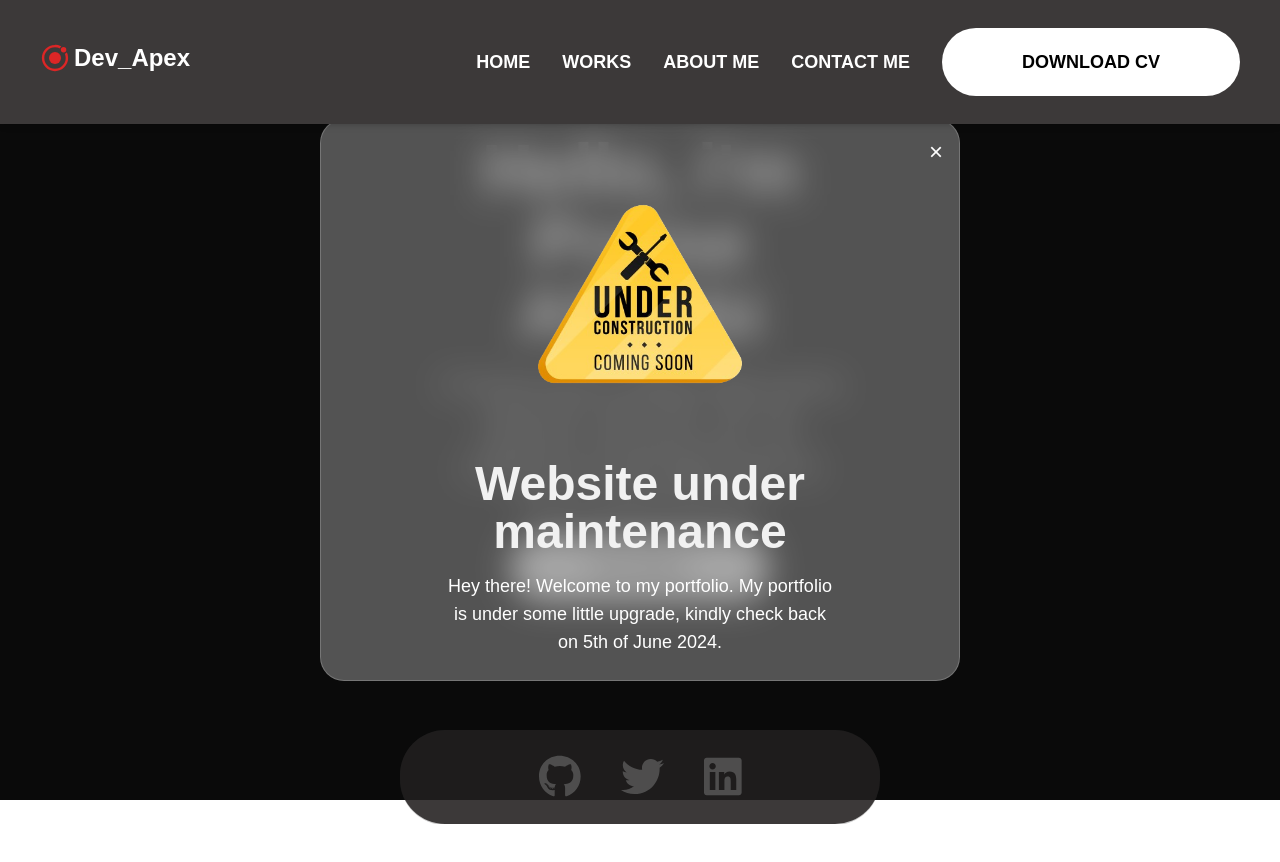
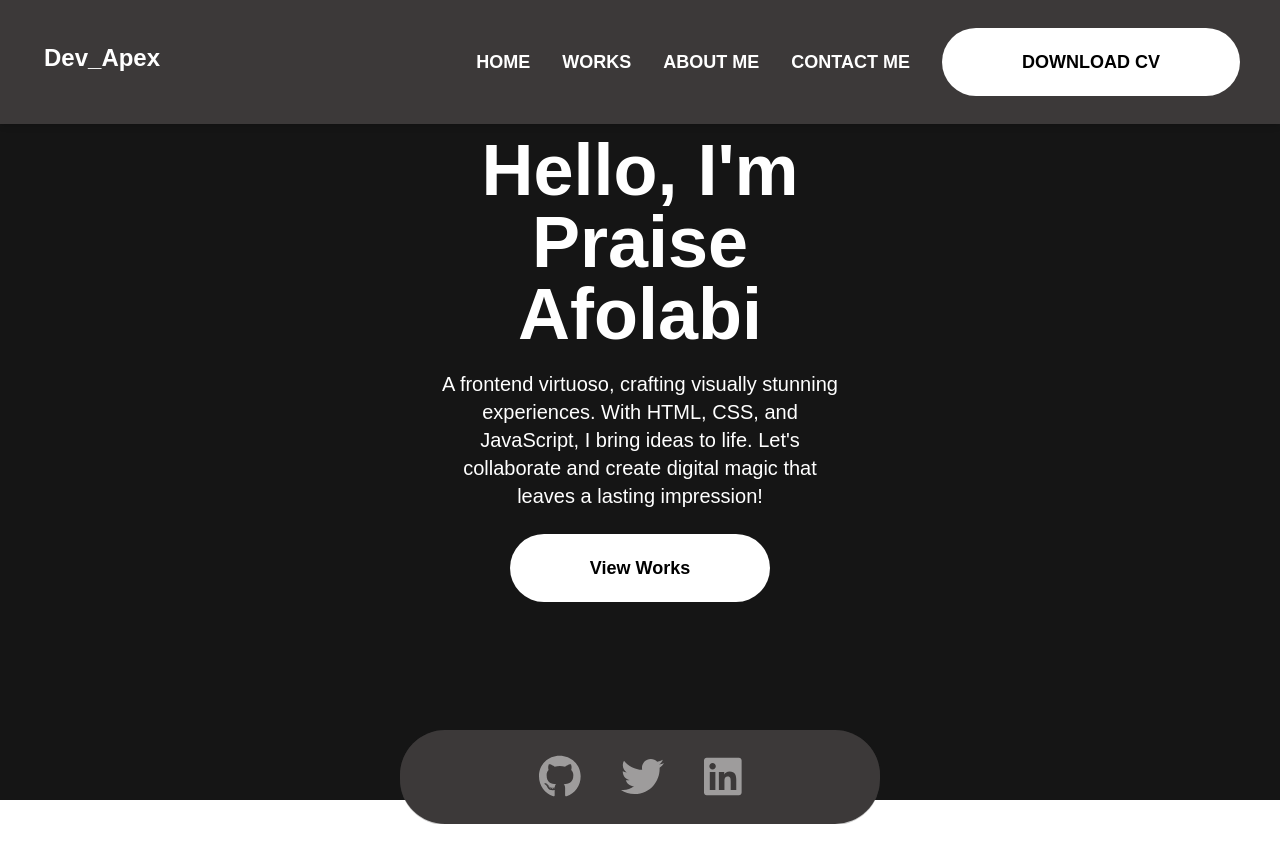
Before and after one commit to Apex10A/MY-PORTFOLIO, a React (Create React App) app: page / in a window 1280 px wide. Shown: the top 862 px of the page. Built offline with nearby package versions, Linux system fonts and the light colour scheme; a web font is replaced by a local one.

Commit message:
removed construction modal

```diff
--- a/src/App.js
+++ b/src/App.js
@@ -6,6 +6,7 @@ import Project from './Components/project/Project';
 import Skillz from './Components/Skills/Skillz';
 import About from './Components/Story/About';
 import Contact from './Components/Contacts/Contact';
+import Maintenance from './Components/Maintenance/Maintenance';
 import { Routes, Route } from "react-router-dom"
 
 function App() {
@@ -30,6 +31,7 @@ function App() {
        <Route path="/"
         element={<Home />}
       />
+      {/* <Route path='/main' element={<Maintenance />}/> */}
 
       <Route path="/project"
         element={<Project />}
--- a/src/Components/Home.js
+++ b/src/Components/Home.js
@@ -1,47 +1,39 @@
-import React from 'react'
-import Mypic from './my-pic.jpg'
+import React from 'react';
+import Mypic from './my-pic.jpg';
 import Navigation from './Navigation';
 import { FontAwesomeIcon } from '@fortawesome/react-fontawesome';
-import { faGithub } from '@fortawesome/free-brands-svg-icons';
-import { faTwitter } from '@fortawesome/free-brands-svg-icons';
-import { faLinkedin } from '@fortawesome/free-brands-svg-icons';
-import {  } from '@heroicons/react/solid';
-import Hello from './Hellos.gif'
-import Planet from './planet.gif'
-import {Link} from "react-router-dom"
+import { faGithub, faTwitter, faLinkedin } from '@fortawesome/free-brands-svg-icons';
+import Hello from './Hellos.gif';
+import Planet from './planet.gif';
+import { Link } from "react-router-dom";
 import Maintenance from './Maintenance/Maintenance';
 
 const Home = () => {
   return (
+    <div>
     <div className=''>
       <Navigation />
-      <Maintenance/>
       <div className='text-white px-10 lg:pt-[250px] flex justify-center xl:pb-10 items-center ' id='height'>
         <div className='block items-center justify-center ' id='home-texter'>
-            <div className='text-center block' >
-            <h1 className='lg:text-7xl text-6xl lg:w-1/3 sm:w-2/3 mx-auto transform sm:pt-0 leading-28 block font-bold'>Hello, i'm <span className='font-extrabold'> Praise Afolabi</span></h1>
-            <p className='lg:w-1/3 text-md lg:text-xl lg:leading-0 px-4 lg:px-0 leading-8 pt-5 mx-auto' id='para'>A frontend virtuoso, crafting visually stunning experiences. With HTML, CSS, and JavaScript, I bring ideas to life. Let's collaborate and create digital magic that leaves a lasting impression!</p>
+          <div className='text-center block'>
+            <h1 className='lg:text-7xl text-6xl lg:w-1/3 sm:w-2/3 mx-auto transform sm:pt-0 leading-28 block font-bold'>
+              Hello, I'm <span className='font-extrabold'>Praise Afolabi</span>
+            </h1>
+            <p className='lg:w-1/3 text-md lg:text-xl lg:leading-0 px-4 lg:px-0 leading-8 pt-5 mx-auto' id='para'>
+              A frontend virtuoso, crafting visually stunning experiences. With HTML, CSS, and JavaScript, I bring ideas to life. Let's collaborate and create digital magic that leaves a lasting impression!
+            </p>
           </div>
-            {/* <div className='absolute top-10'>
-              <img src={Hello} alt="" width='300px'/>
-            </div>
-            <div className='absolute right-0 bottom-10'>
-              <img src={Planet} alt="" width='300px'/>
-            </div> */}
-            <div>
           <Link to='/project'>
-            <div className=''>
-            <button type='button' className='mx-auto relative z-[10] block mt-10 lg:mt-6 mb-10 font-extrabold text-lg sm:px-20 px-10 py-5 hover:bg-transparent hover:border hover:border-white hover:text-white rounded-full bg-white text-black transition-background-color duration-500 ease-in-out' id='btn'>View Works</button>
-            </div>
+            <button
+              type='button'
+              className='mx-auto relative z-[10] block mt-10 lg:mt-6 mb-10 font-extrabold text-lg sm:px-20 px-10 py-5 hover:bg-transparent hover:border hover:border-white hover:text-white rounded-full bg-white text-black transition-background-color duration-500 ease-in-out'
+              id='btn'
+            >
+              View Works
+            </button>
           </Link>
-
-
-
-
-            </div>
-
           <div className='lg:top-[50px] mt-32'>
-            <div id='social' className='mx-auto justify-center gap-10 items-center flex '>
+            <div id='social' className='mx-auto justify-center gap-10 items-center flex'>
               <a href="https://github.com/Apex17751">
                 <FontAwesomeIcon icon={faGithub} className='' id='github'/>
               </a>
@@ -51,19 +43,17 @@ const Home = () => {
               <a href="/temporarily/restricted">
                 <FontAwesomeIcon icon={faLinkedin} className='pointer' id='linkedin'/>
               </a>
-
-
             </div>
             <div className='flex items-center justify-center mt-6' id='opaque'>
-            <p className='text-md  pb-3 lg:pb-0 lg:text-lg'>copyright©: All Rights Reserved 2023</p>
+              <p className='text-md pb-3 lg:pb-0 lg:text-lg'>copyright©: All Rights Reserved 2023</p>
             </div>
           </div>
         </div>
       </div>
 
+    </div>
+    </div>
+  );
+};
 
-    </div>
-  )
-}
-
-export default Home
+export default Home;
--- a/src/Components/Maintenance/Maintenance.jsx
+++ /dev/null
@@ -1,46 +0,0 @@
-import React, { useState, useEffect } from 'react';
-import { CSSTransition } from 'react-transition-group';
-import WebImage from './maintainn.png'; // Ensure this path is correct
-import './modal.css'; // Import the CSS file for transitions
-
-const Maintenance = () => {
-  const [isOpen, setIsOpen] = useState(false);
-
-  useEffect(() => {
-    // Open the modal when the component mounts
-    setIsOpen(true);
-  }, []);
-
-  const closeModal = () => {
-    setIsOpen(false);
-  };
-
-  return (
-    <div className=''>
-      <CSSTransition
-        in={isOpen}
-        timeout={300}
-        classNames="modal"
-        unmountOnExit
-      >
-        <div className="z-50 fixed inset-0 flex items-center justify-center bg-black bg-opacity-50">
-          <div className="relative z-50 flex flex-col items-center justify-center w-full lg:w-6/12 mx-10 lg:mx-auto bg-white bg-opacity-30 backdrop-filter backdrop-blur-lg border border-opacity-20 border-white rounded-3xl p-6 text-center">
-            <button
-              onClick={closeModal}
-              className="absolute top-4 right-4 text-white text-2xl"
-            >
-              &times;
-            </button>
-            <img src={WebImage} alt="Maintenance" className="mx-auto mb-4" width='300' height='300' />
-            <h1 className="text-5xl font-bold mb-4 text-[#F1F1F1]">Website under maintenance</h1>
-            <p className="text-white text-lg md:w-2/3 mx-auto">
-              Hey there! Welcome to my portfolio. My portfolio is under some little upgrade, kindly check back on 5th of June 2024.
-            </p>
-          </div>
-        </div>
-      </CSSTransition>
-    </div>
-  );
-};
-
-export default Maintenance;
```
Lines whose indentation alone changed are shown as unchanged.
